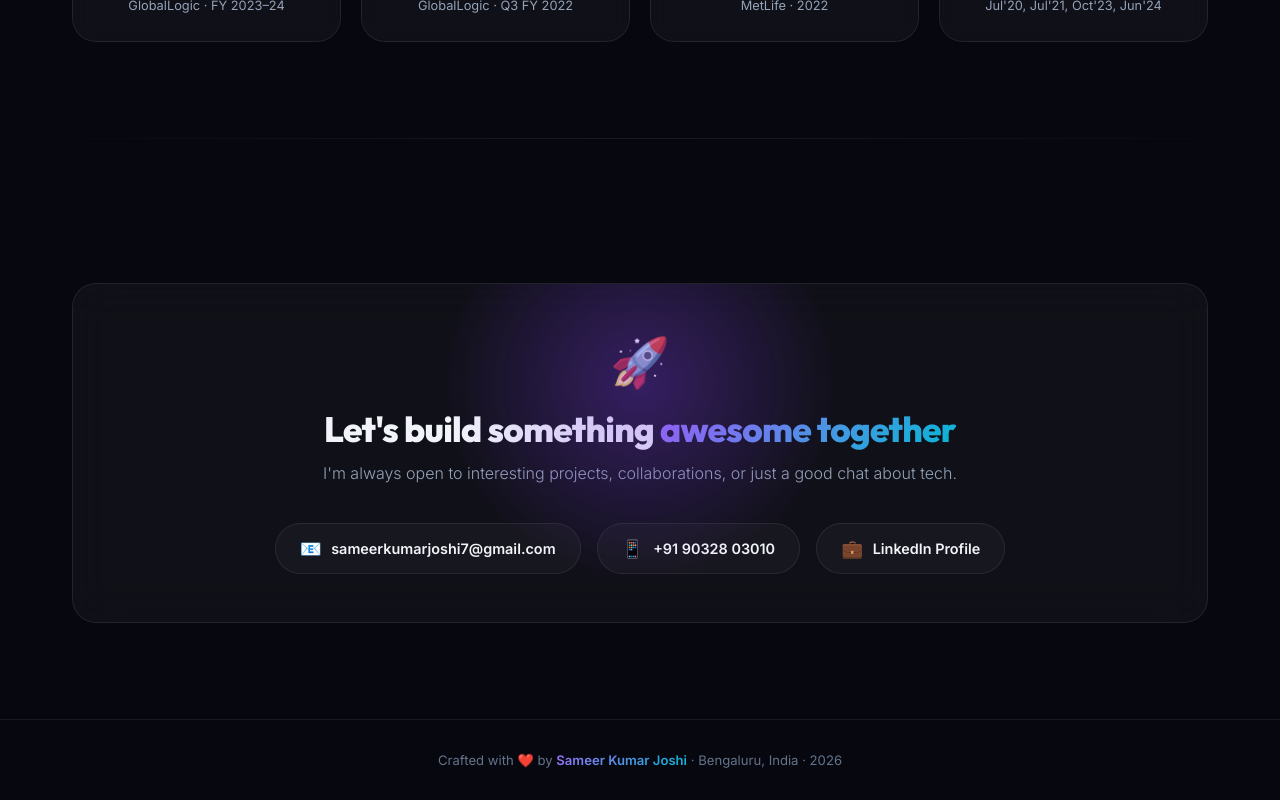
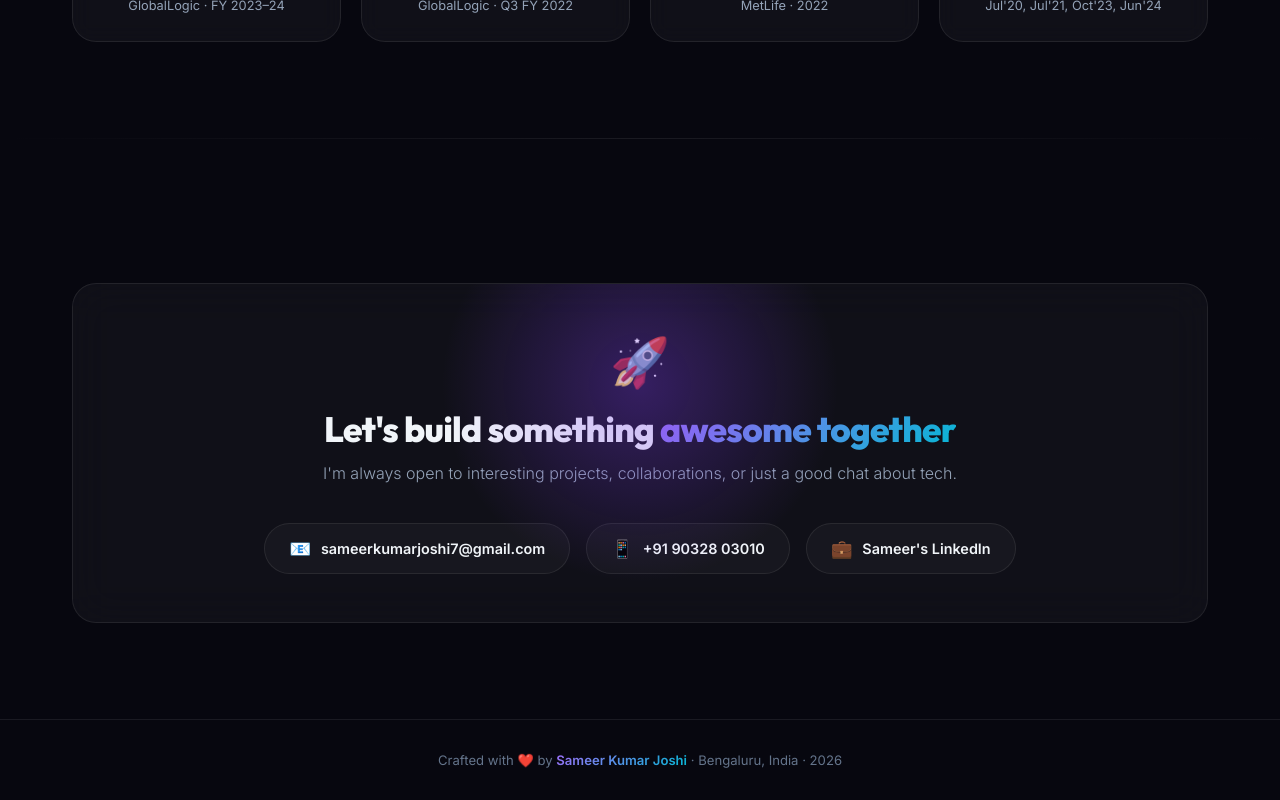
Before and after one commit to SameerJoshi7/MyProfile, a React (Vite) app: page / in a window 1280 px wide. Shown: the part 5368-6168 px from the top of the page. Built offline with nearby package versions, Linux system fonts and the light colour scheme.

Commit message:
fix(pdf): update LinkedIn URL and render as hyperlink with text Sameer's LinkedIn

```diff
--- a/src/App.tsx
+++ b/src/App.tsx
@@ -138,7 +138,7 @@ export default function App() {
         <div className="print-contact">
           <span className="print-contact-item">📧 sameerkumarjoshi7@gmail.com</span>
           <span className="print-contact-item">📱 +91 90328 03010</span>
-          <span className="print-contact-item">💼 linkedin.com/in/sameer-joshi-7</span>
+          <span className="print-contact-item">💼 <a href="https://www.linkedin.com/in/sameer-joshi-691457146/" target="_blank" rel="noreferrer" style={{ color: 'inherit', textDecoration: 'none' }}>Sameer's LinkedIn</a></span>
           <span className="print-contact-item">📍 Bengaluru, India</span>
         </div>
       </div>
@@ -566,9 +566,9 @@ export default function App() {
               <span className="contact-link-icon">📱</span>
               +91 90328 03010
             </a>
-            <a href="https://www.linkedin.com/in/sameer-joshi-7" target="_blank" className="contact-link" id="linkedinLink">
+            <a href="https://www.linkedin.com/in/sameer-joshi-691457146/" target="_blank" className="contact-link" id="linkedinLink" rel="noreferrer">
               <span className="contact-link-icon">💼</span>
-              LinkedIn Profile
+              Sameer's LinkedIn
             </a>
           </div>
         </div>
```
